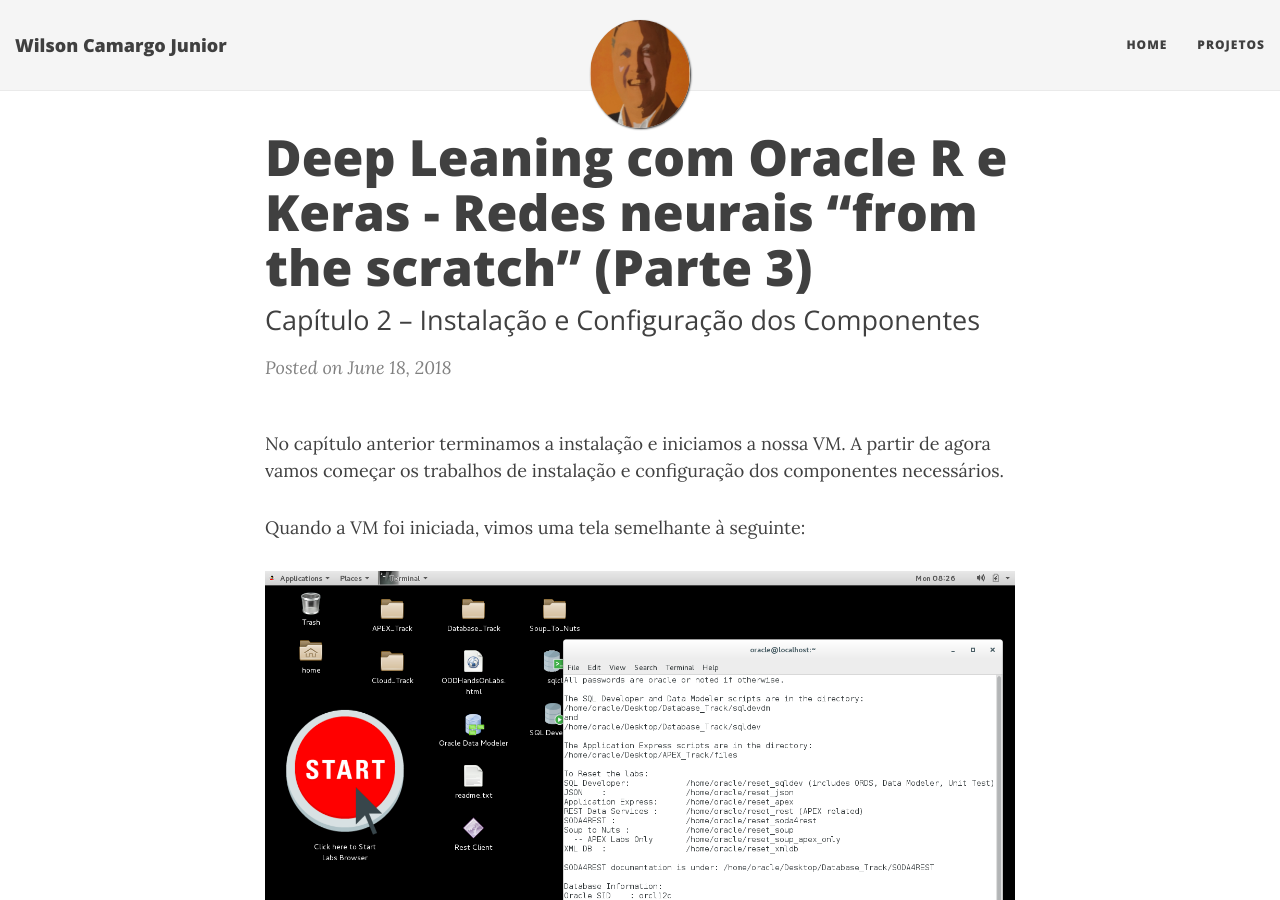
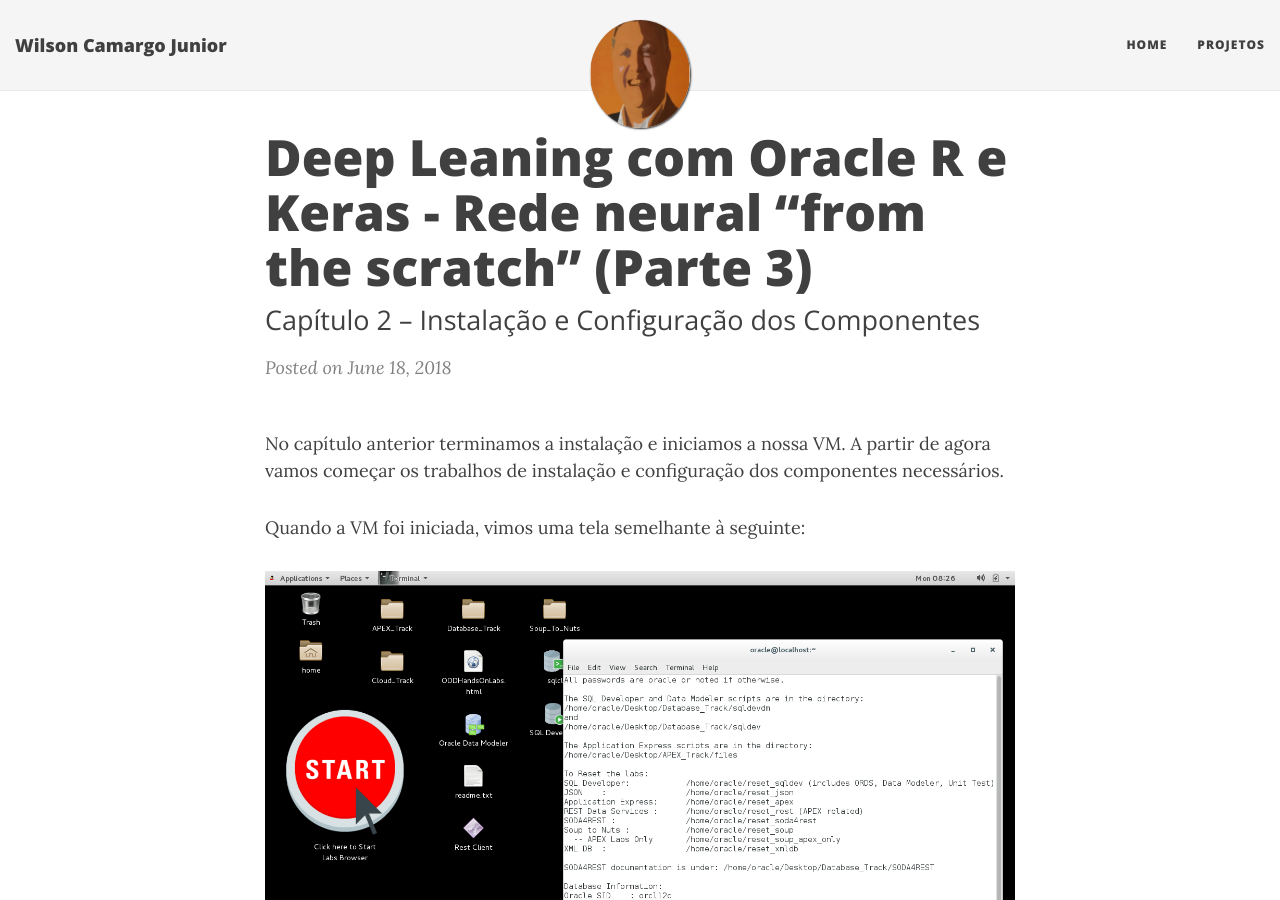
Before and after one commit to wilson-camargo-jr/teste, a Jekyll site: the page built from _posts/2018-06-18-ANN-ORE-P3.md, in a window 1280 px wide and 900 px high. Built offline with Jekyll 4.4.1, drawn with Linux system fonts in a browser that asks for light colours; nearby versions of some CDN libraries; comment, search, counter and statistics services are not loaded.

Commit message:
Update 2018-06-18-ANN-ORE-P3.md

```diff
--- a/_posts/2018-06-18-ANN-ORE-P3.md
+++ b/_posts/2018-06-18-ANN-ORE-P3.md
@@ -1,6 +1,6 @@
 ---
 layout: post
-title: Deep Leaning com Oracle R e Keras - Redes neurais “from the scratch” (Parte 3)
+title: Deep Leaning com Oracle R e Keras - Rede neural “from the scratch” (Parte 3)
 subtitle: Capítulo 2 – Instalação e Configuração dos Componentes
 ---
 
```
